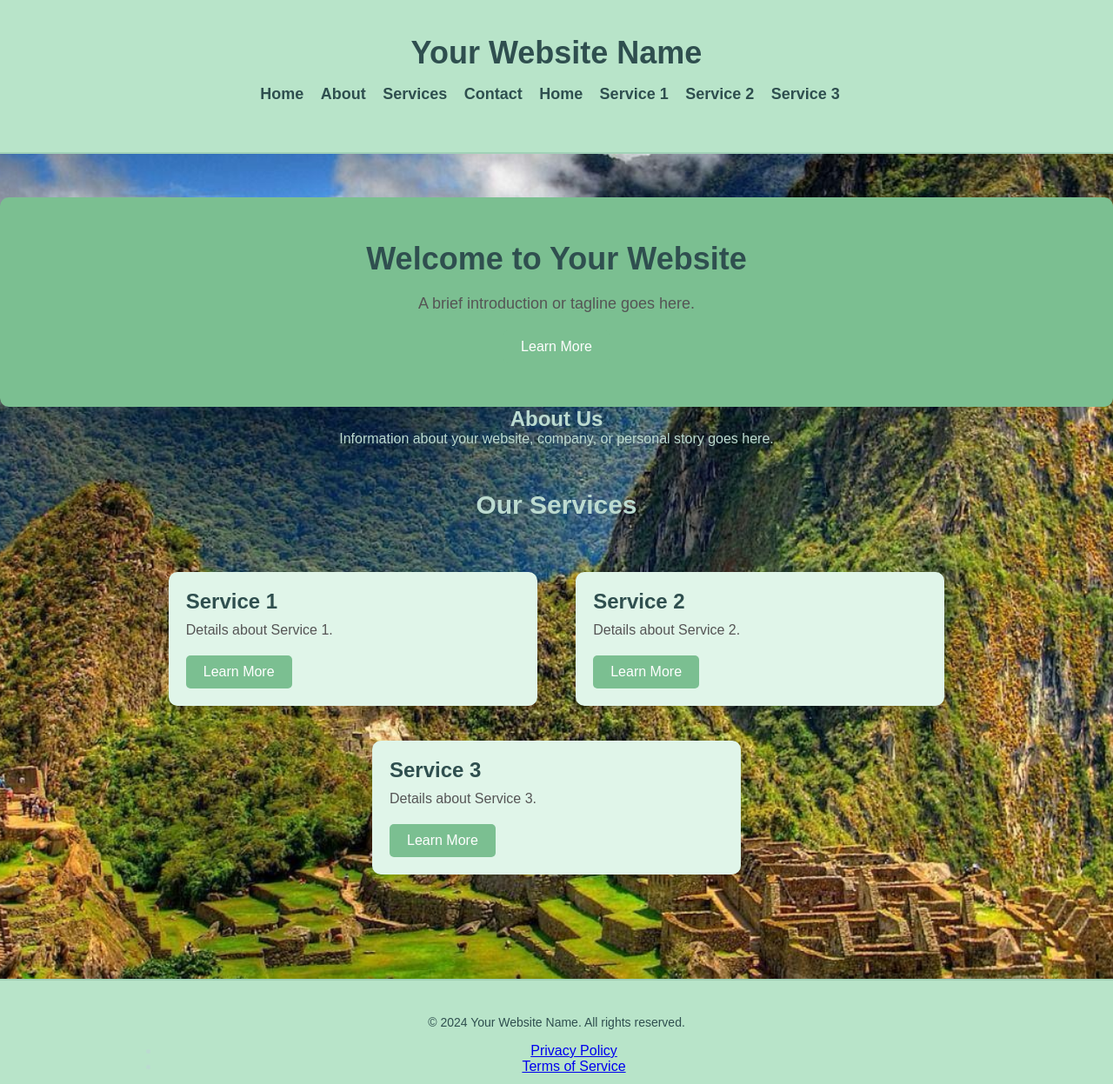
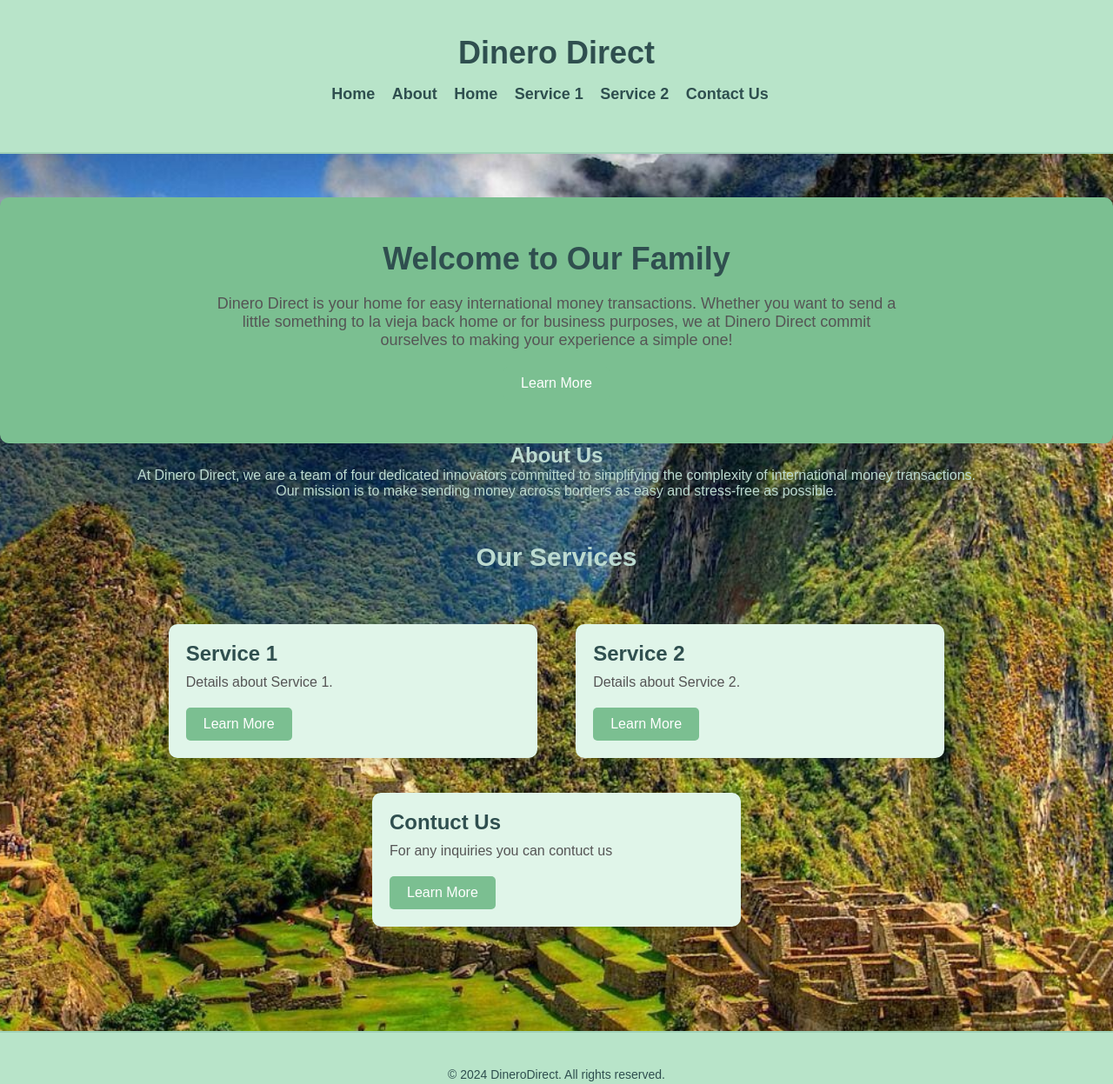
Before and after one commit to Nichoolaas11/DineroDirect, a plain HTML site: page frontend/index.html in a window 1280 px wide. Shown: the top 1247 px of the page at 87% size. Drawn offline with Linux system fonts and the light colour scheme.

Commit message:
Contact us
Adding descriptions

```diff
--- a/frontend/index.html
+++ b/frontend/index.html
@@ -14,27 +14,21 @@
     <!-- Apple Touch Icon for Safari and iOS -->
     <link rel="apple-touch-icon" href="images/dinero_direct_logo.png">
     <!-- Meta description for SEO -->
-    <meta name="description" content="Brief description of your website">
+    <meta name="description" content="Dinero Direct is your home for easy international money transactions. Whether you want to send a little something to la vieja or for business purposes, we at Dinero Direct commit ourselves to making your experience a simple one!">
 </head>
 <body>
-        <!-- Preloader -->
-        <div id="preloader" style="position: fixed; width: 100%; height: 100%; background-color: #ffffff; display: flex; justify-content: center; align-items: center; z-index: 9999;">
-            <div class="loader" style="border: 16px solid #f3f3f3; border-top: 16px solid #3498db; border-radius: 50%; width: 120px; height: 120px; animation: spin 2s linear infinite;"></div>
-        </div>
     <!-- Header Section -->
     <header>
         <div class="container">
-            <h1>Your Website Name</h1>
+            <h1>Dinero Direct</h1>
             <nav>
                 <ul>
                     <li><a href="#home">Home</a></li>
                     <li><a href="#about">About</a></li>
-                    <li><a href="#services">Services</a></li>
-                    <li><a href="#contact">Contact</a></li>
                     <li><a href="index.html">Home</a></li>
                     <li><a href="service1.html">Service 1</a></li>
                     <li><a href="service2.html">Service 2</a></li>
-                    <li><a href="service3.html">Service 3</a></li>
+                    <li><a href="service3.html">Contact Us</a></li>
                 </ul>
             </nav>
         </div>
@@ -44,15 +38,16 @@
     <main>
         <!-- Section 1: Hero Banner or Intro -->
         <section id="home" class="hero">
-            <h2>Welcome to Your Website</h2>
-            <p>A brief introduction or tagline goes here.</p>
+            <h2>Welcome to Our Family</h2>
+            <p>Dinero Direct is your home for easy international money transactions. Whether you want to send a little something to la vieja back home or for business purposes, we at Dinero Direct commit ourselves to making your experience a simple one!</p>
             <a href="#about" class="btn">Learn More</a>
         </section>
 
         <!-- Section 2: About Us -->
         <section id="about" class="about">
             <h2>About Us</h2>
-            <p>Information about your website, company, or personal story goes here.</p>
+            <p>At Dinero Direct, we are a team of four dedicated innovators committed to simplifying the complexity of international money transactions. <br>
+                Our mission is to make sending money across borders as easy and stress-free as possible.</p>
         </section>
 
         <!-- Section 3: Services or Features -->
@@ -69,8 +64,8 @@
                 <a href="service2.html" class="btn">Learn More</a> <!-- Link to Service 2 -->
              </div>
              <div class="service-item">
-                <h3>Service 3</h3>
-                <p>Details about Service 3.</p>
+                <h3>Contuct Us</h3>
+                <p>For any inquiries you can contuct us</p>
                 <a href="service3.html" class="btn">Learn More</a> <!-- Link to Service 3 -->
             </div>
         </section>
@@ -80,7 +75,7 @@
     <!-- Footer Section -->
     <footer>
         <div class="container">
-            <p>&copy; 2024 Your Website Name. All rights reserved.</p>
+            <p>&copy; 2024 DineroDirect. All rights reserved.</p>
             <ul>
                 <li><a href="#privacy">Privacy Policy</a></li>
                 <li><a href="#terms">Terms of Service</a></li>
@@ -88,11 +83,6 @@
         </div>
     </footer>
 
-
-    <!-- Back to Top Button -->
-    <button id="backToTop" style="display:none; position: fixed; bottom: 20px; right: 20px; padding: 10px 15px; background-color: #3498db; color: white; border: none; border-radius: 5px; cursor: pointer; z-index: 1000;">
-    Top
-    </button>
     <!-- JavaScript File -->
     <script src="app.js"></script>
 </body>
```
